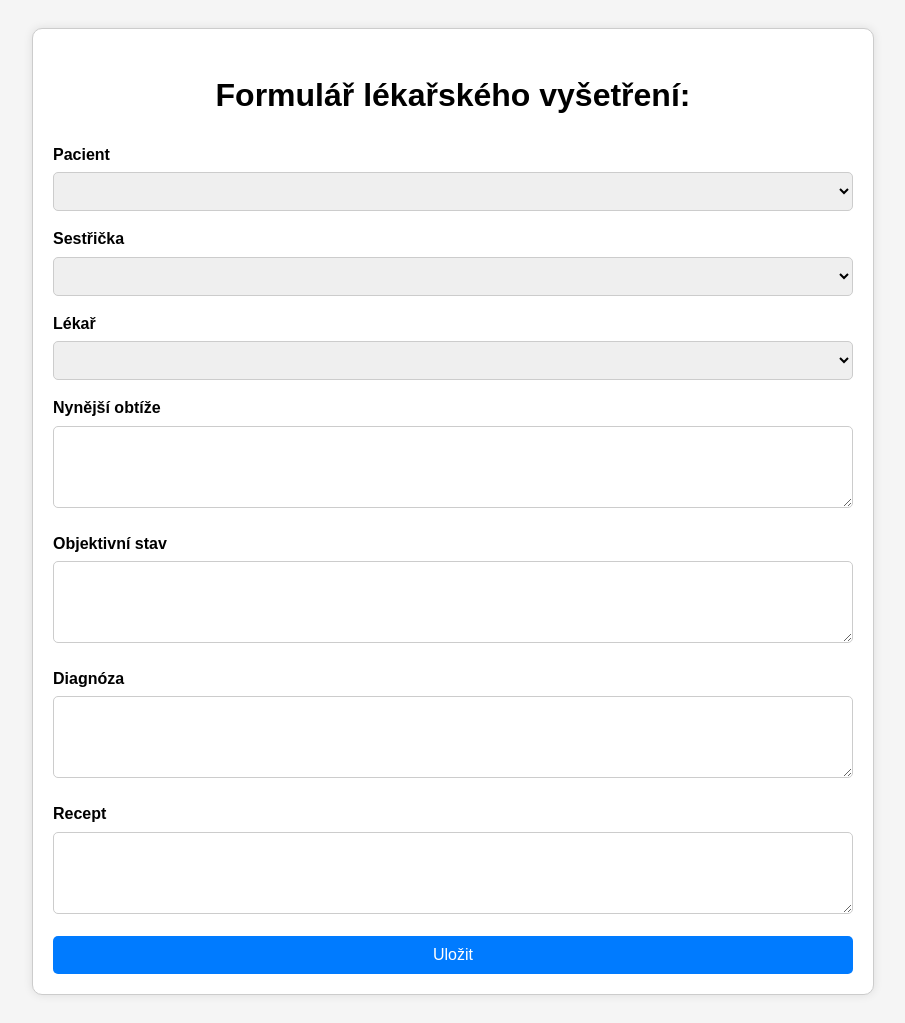
After one commit to Holubex/Ambulance, a Django app: page /medical-examination-create/ in a window 1280 px wide. The commit adds this page. Shown: the whole page, without its empty margins (187-1092 px from the left). Run offline with Django 4.2, Linux system fonts and the light colour scheme; lists and menus that the app fills with data are empty.

Commit message:
New templates _detail, _form, modified medical_examination\models.py, \models.py, ambulance\urls.py.

```diff
--- a/ambulance/urls.py
+++ b/ambulance/urls.py
@@ -16,7 +16,11 @@ Including another URLconf
 from django.contrib import admin
 from django.urls import path
 
-from medical_examination.views import MedicalExaminationListView
+from medical_examination.views import (
+    MedicalExaminationListView,
+    MedicalExaminationCreateView,
+    MedicalExaminationDetailView
+)
 from users.views import UserCreateView, UserListView, home, register_view
 
 
@@ -31,5 +35,8 @@ urlpatterns = [
     path('user-list/', UserListView.as_view(), name='user_list'),
 
     path('medical-examination-list/', MedicalExaminationListView.as_view(), name='medical_examination_list'),
+    path('medical-examination-create/', MedicalExaminationCreateView.as_view(), name='medical_examination_create'),
+    path('medical-examination-detail/<pk>/', MedicalExaminationDetailView.as_view(), name='medical_examination_detail'),
+
 
 ]
--- /dev/null
+++ b/medical_examination/templates/medical_examination_form.html
@@ -0,0 +1,110 @@
+<!DOCTYPE html>
+<html lang="cs">
+<head>
+    <meta charset="UTF-8">
+    <meta name="viewport" content="width=device-width, initial-scale=1.0">
+    <title>Formulář Lékařského Vyšetření</title>
+    <style>
+        body {
+            font-family: Arial, sans-serif;
+            padding: 20px;
+            line-height: 1.6;
+            background-color: #f5f5f5;
+        }
+        .container {
+            max-width: 800px;
+            margin: 0 auto;
+            padding: 20px;
+            background-color: #fff;
+            border: 1px solid #ccc;
+            border-radius: 10px;
+            box-shadow: 0 0 10px rgba(0, 0, 0, 0.1);
+        }
+        h1 {
+            text-align: center;
+            margin-bottom: 20px;
+        }
+        form {
+            display: flex;
+            flex-direction: column;
+        }
+        .form-group {
+            margin-bottom: 15px;
+        }
+        label {
+            font-weight: bold;
+            margin-bottom: 5px;
+        }
+        input, textarea, select {
+            width: 100%;
+            padding: 10px;
+            margin-top: 5px;
+            border: 1px solid #ccc;
+            border-radius: 5px;
+            box-sizing: border-box;
+        }
+        button {
+            width: 100%;
+            padding: 10px;
+            background-color: #007bff;
+            color: #fff;
+            border: none;
+            border-radius: 5px;
+            cursor: pointer;
+            font-size: 16px;
+        }
+        button:hover {
+            background-color: #0056b3;
+        }
+    </style>
+</head>
+<body>
+    <div class="container">
+        <h1>Formulář lékařského vyšetření:</h1>
+        <form method="post">
+            {% csrf_token %}
+            <div class="form-group">
+                <label for="patient">Pacient</label>
+                <select id="patient" name="patient">
+                    {% for patient in patients %}
+                        <option value="{{ patient.id }}">{{ patient.username }}</option>
+                    {% endfor %}
+                </select>
+            </div>
+            <div class="form-group">
+                <label for="nurse">Sestřička</label>
+                <select id="nurse" name="nurse">
+                    {% for nurse in nurses %}
+                        <option value="{{ nurse.id }}">{{ nurse.username }}</option>
+                    {% endfor %}
+                </select>
+            </div>
+            <div class="form-group">
+                <label for="doctor">Lékař</label>
+                <select id="doctor" name="doctor">
+                    {% for doctor in doctors %}
+                        <option value="{{ doctor.id }}">{{ doctor.username }}</option>
+                    {% endfor %}
+                </select>
+            </div>
+            <div class="form-group">
+                <label for="current_complaints">Nynější obtíže</label>
+                <textarea id="current_complaints" name="current_complaints" rows="4"></textarea>
+            </div>
+            <div class="form-group">
+                <label for="objective_findings">Objektivní stav</label>
+                <textarea id="objective_findings" name="objective_findings" rows="4"></textarea>
+            </div>
+            <div class="form-group">
+                <label for="diagnosis">Diagnóza</label>
+                <textarea id="diagnosis" name="diagnosis" rows="4"></textarea>
+            </div>
+            <div class="form-group">
+                <label for="prescription">Recept</label>
+                <textarea id="prescription" name="prescription" rows="4"></textarea>
+            </div>
+            <button type="submit">Uložit</button>
+        </form>
+    </div>
+</body>
+</html>
--- a/medical_examination/views.py
+++ b/medical_examination/views.py
@@ -1,6 +1,8 @@
 from django.shortcuts import render
-from django.views.generic import ListView
+from django.urls import reverse_lazy
+from django.views.generic import ListView, CreateView, DetailView
 
+from medical_examination.forms import MedicalExaminationForm
 from medical_examination.models import MedicalExamination
 
 
@@ -8,6 +10,18 @@ class MedicalExaminationListView(ListView):
     template_name = 'medical_examination_list.html'
     model = MedicalExamination
     context_object_name = 'medical_examinations'
+
+
+class MedicalExaminationCreateView(CreateView):
+    template_name = 'medical_examination_form.html'
+    form_class = MedicalExaminationForm
+    success_url = reverse_lazy('medical_examination_list')
+
+
+class MedicalExaminationDetailView(DetailView):
+    template_name = 'medical_examination_detail.html'
+    form_class = MedicalExamination
+    context_object_name = 'medical_examination'
 
 
     # def get(self, request, pk):
```
Also changed, not shown: medical_examination/models.py (+6 -3 lines), medical_examination/templates/medical_examination_detail.html (added, +81 -0 lines), medical_examination/templates/medical_examination_list.html (+6 -1 lines), db.sqlite3.
